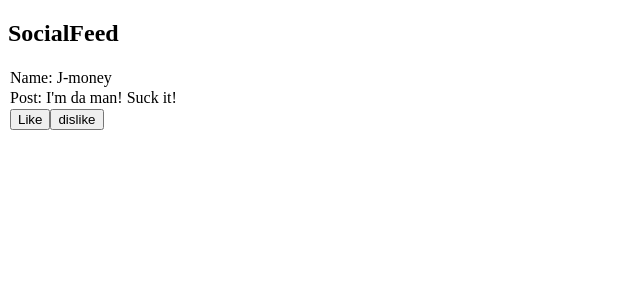
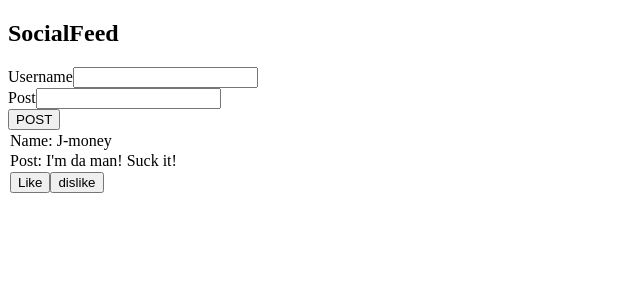
Before and after one commit to PepdaBass/SocialFeed, a React (Create React App) app: page / in a window 1280 px wide. Shown: the top 300 px of the page, without its empty margins (0-640 px from the left). Built offline with nearby package versions, Linux system fonts and the light colour scheme.

Commit message:
Created a form to enter a name and content of a post then submit. Tested the form and it displayed the new post.

```diff
--- a/src/App.js
+++ b/src/App.js
@@ -1,18 +1,23 @@
 import { useState } from "react";
 import NavBar from "./Components/NavBar/NavBar";
 import DisplayPosts from "./Components/DisplayPosts/DisplayPosts";
+import CreatePosts from "./Components/CreatePosts/CreatePosts";
 
 function App() {
 
   const [posts, setPosts] = useState([{userName: "J-money", content: "I'm da man! Suck it!"}]);
 
-
+  function addNewPost(post){
+    let tempPosts = [...posts, post];
+    setPosts(tempPosts);
+  }
 
 
 
   return (
     <div>
       <NavBar />
+      <CreatePosts addNewPostProperty = {addNewPost} />
       <DisplayPosts parentPosts = {posts} />
     </div>
   );
--- a/src/Components/CreatePosts/CreatePosts.jsx
+++ b/src/Components/CreatePosts/CreatePosts.jsx
@@ -0,0 +1,32 @@
+import React, { useState } from 'react';
+
+const CreatePosts = (props) => {
+
+    const [userName, setUserName] = useState("");
+    const [content, setContent] = useState("");
+
+    function handleSubmit(event){
+        event.preventDefault();
+        let newPost = {
+            userName : userName,
+            content : content
+        }
+        props.addNewPostProperty(newPost);
+    }
+
+    return (
+        <form onSubmit={handleSubmit}>
+            <div>
+                <label>Username</label>
+                <input type="text" value={userName} onChange={(event) => setUserName(event.target.value)} />
+            </div>
+            <div>
+                <label>Post</label>
+                <input type="text" value={content} onChange={(event) => setContent(event.target.value)} />
+            </div>
+            <button type="submit">POST</button>
+        </form>
+     );
+}
+
+export default CreatePosts;
```
